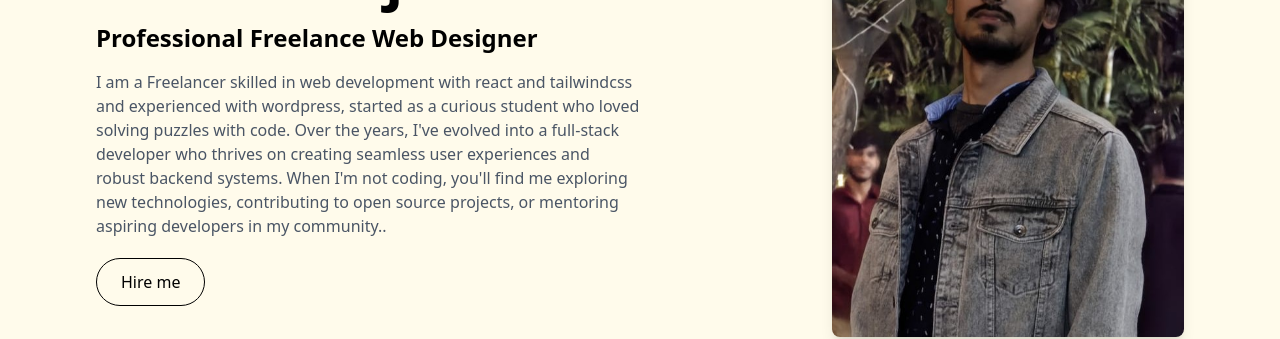
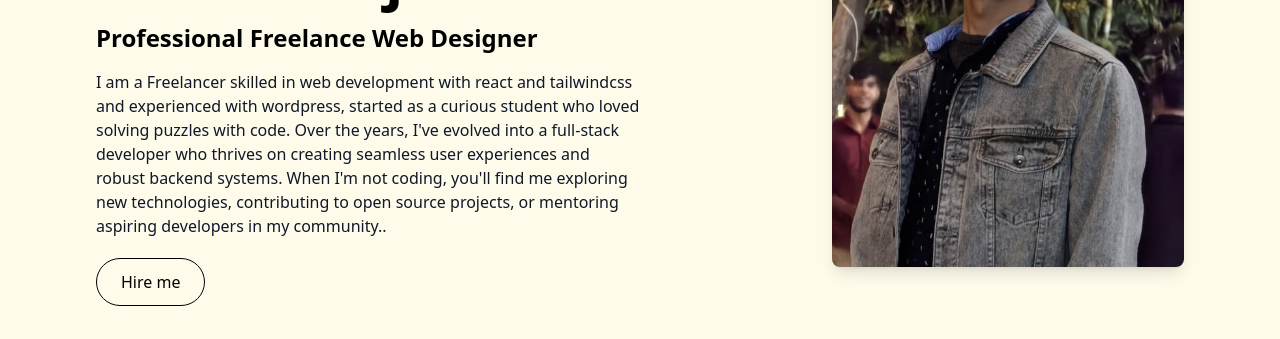
Before and after one commit to rixhavraj/portfolio, a React (Vite) app: page / in a window 1280 px wide. Shown: the part 1162-1501 px from the top of the page. Built offline with nearby package versions, Linux system fonts and the light colour scheme.

Commit message:
changes in home

```diff
--- a/src/compo/pages/Home.jsx
+++ b/src/compo/pages/Home.jsx
@@ -39,7 +39,7 @@ const Home = () => {
             <p className="text-lg md:text-xl text-green-500 font-bold mb-2">Hello I'm</p>
             <h1 className="text-4xl md:text-6xl font-bold mb-4">Rishav Raj</h1>
             <h2 className="text-xl md:text-2xl font-semibold mb-4">Professional Freelance Web Designer</h2>
-            <p className="text-gray-600 mb-8">
+            <p className="text-gray-900 mb-8">
               I am a Freelancer skilled in web development with react and tailwindcss and experienced with wordpress, started as a curious student who loved solving puzzles with code. Over the years, I've evolved into a full-stack developer who thrives on creating seamless user experiences and robust backend systems. When I'm not coding, you'll find me exploring new technologies, contributing to open source projects, or mentoring aspiring developers in my community..
             </p>
             <button><a href='#' className='border  black px-6 py-3 rounded-full hover:bg-green-500 hover:text-white transition'>Hire me</a>
@@ -49,8 +49,8 @@ const Home = () => {
 
         {/* Right Section with Image and Background Shape */}
         <div className="relative flex-1 min-h-screen">
-          <div className="absolute inset-0  transform skew-y-12 md:skew-y-0 md:skew-x-12 origin-bottom-right" style={{ clipPath: 'polygon(0 0, 100% 0, 100% 100%, 25% 100%)' }}></div>
-          <div className="absolute inset-0 flex items-center justify-center p-8 md:p-16 lg:p-24">
+          <div className="absolute inset-0  transform skew-y-12 md:skew-y-0 md:skew-x-12 origin-bottom-right"></div>
+          <div className=" justify-center p-8 md:p-16 lg:p-24">
             <img
               src="IMG-20250720-WA0004[1].jpg"
               alt="A smiling developer"
```
